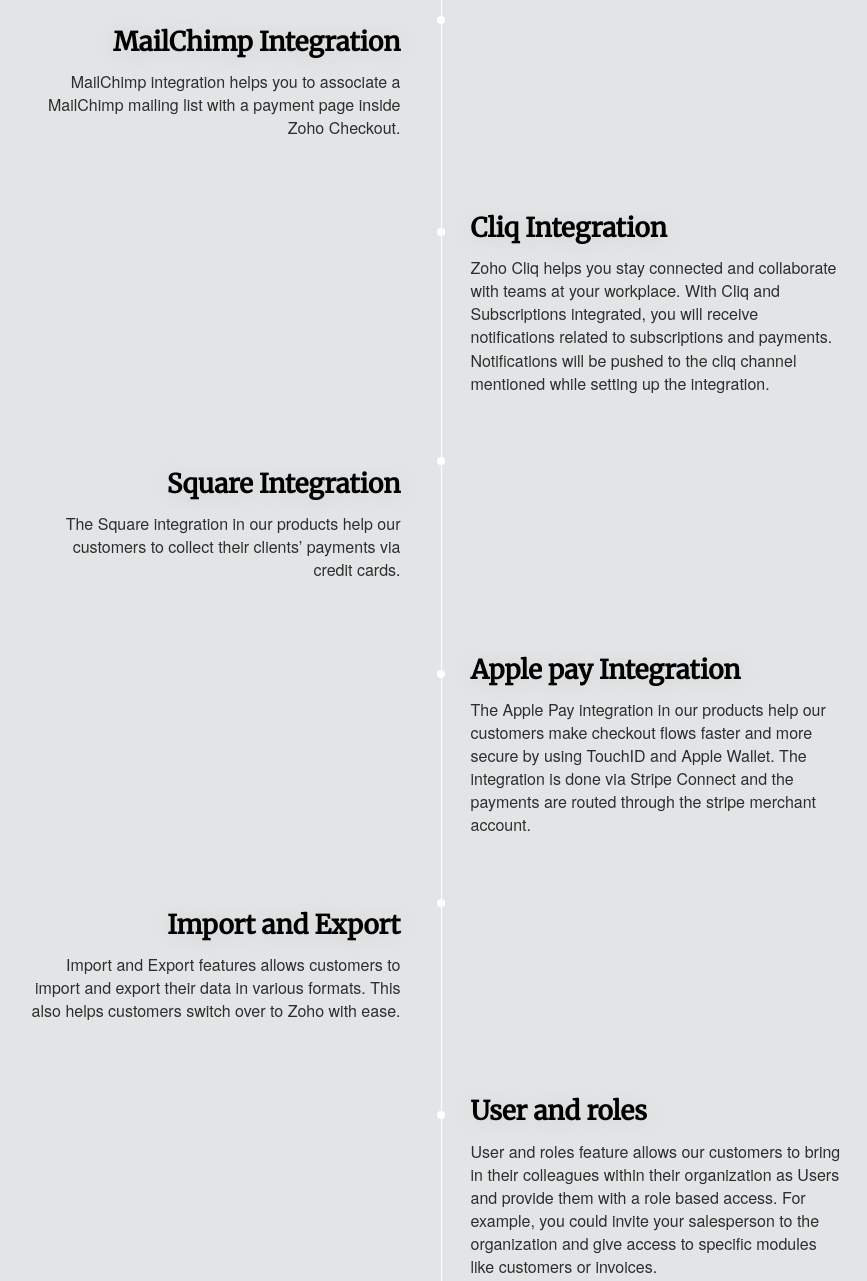
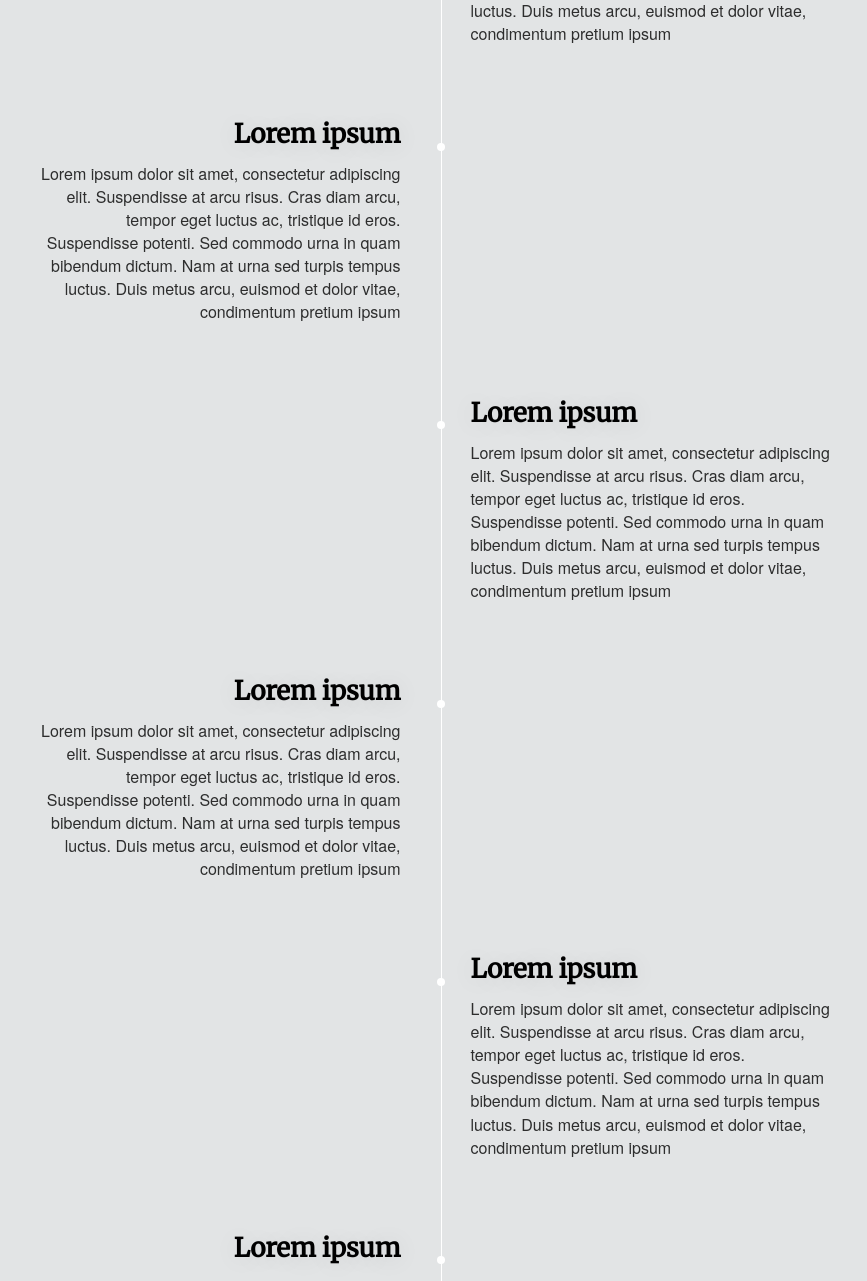
Before and after one commit to ahielanravichandran/ahielanravichandran.github.io, a plain HTML site: page index.html in a window 1280 px wide. Shown: the part 2562-3843 px from the top of the page, without its empty margins (199-1066 px from the left). Drawn offline with nearby package versions, Linux system fonts and the light colour scheme.

Commit message:
Dummy Content
[PATCH] Dummy Content - @ahielan.r

```diff
--- a/index.html
+++ b/index.html
@@ -620,91 +620,91 @@
       Works
     </div>
     <div class="workitem-description">
-      As a team, we've worked on various technologies and languages like Ember Js, Java, HTML, CSS, NodeJS, Python, Apache Spark, TensorFlow. We've compiled our works in a video below for easy assessment and understanding. Further down, you could see a timeline view of the features we've worked on.
+      Lorem ipsum dolor sit amet, consectetur adipiscing elit. Suspendisse at arcu risus. Cras diam arcu, tempor eget luctus ac, tristique id eros. Suspendisse potenti. Sed commodo urna in quam bibendum dictum. Nam at urna sed turpis tempus luctus. Duis metus arcu, euismod et dolor vitae, condimentum pretium ipsum. Vestibulum vulputate posuere augue, ac consequat sem laoreet et. In efficitur nec mi sed vestibulum. Donec ac eros dignissim, luctus enim eget, mollis erat. Nam molestie mattis sapien et vulputate.
     </div>
     <div class="workitem-content">
       <div class="workitem-video-container">
-        <iframe src="https://www.youtube.com/embed/Xee5ol8h1nM" frameborder="0" gesture="media" allowfullscreen></iframe>
+        <iframe src="https://www.youtube.com/watch?v=CzdaVwHfGaA" frameborder="0" gesture="media" allowfullscreen></iframe>
       </div>
       <div class="timeline">
         <ul>
           <li>
             <div>
-              <div class="content-title">Slack Integration</div>
+              <div class="content-title">Lorem ipsum</div>
               <div class="content-description">
-                The Zoho Subscriptions - Slack integration allows you to easily monitor your customers’ subscription payment activities. The notifications will be triggered based on payment actions and will be pushed into your Slack channels instantly.
+                Lorem ipsum dolor sit amet, consectetur adipiscing elit. Suspendisse at arcu risus. Cras diam arcu, tempor eget luctus ac, tristique id eros. Suspendisse potenti. Sed commodo urna in quam bibendum dictum. Nam at urna sed turpis tempus luctus. Duis metus arcu, euismod et dolor vitae, condimentum pretium ipsum
               </div>
             </div>
           </li>
           <li>
             <div>
-              <div class="content-title">MailChimp Integration</div>
+              <div class="content-title">Lorem ipsum</div>
               <div class="content-description">
-                MailChimp integration helps you to associate a MailChimp mailing list with a payment page inside Zoho Checkout.
+                Lorem ipsum dolor sit amet, consectetur adipiscing elit. Suspendisse at arcu risus. Cras diam arcu, tempor eget luctus ac, tristique id eros. Suspendisse potenti. Sed commodo urna in quam bibendum dictum. Nam at urna sed turpis tempus luctus. Duis metus arcu, euismod et dolor vitae, condimentum pretium ipsum
               </div>
             </div>
           </li>
           <li>
             <div>
-              <div class="content-title">Cliq Integration</div>
+              <div class="content-title">Lorem ipsum</div>
               <div class="content-description">
-                Zoho Cliq helps you stay connected and collaborate with teams at your workplace. With Cliq and Subscriptions integrated, you will receive notifications related to subscriptions and payments. Notifications will be pushed to the cliq channel mentioned while setting up the integration.
+                Lorem ipsum dolor sit amet, consectetur adipiscing elit. Suspendisse at arcu risus. Cras diam arcu, tempor eget luctus ac, tristique id eros. Suspendisse potenti. Sed commodo urna in quam bibendum dictum. Nam at urna sed turpis tempus luctus. Duis metus arcu, euismod et dolor vitae, condimentum pretium ipsum
               </div>
             </div>
           </li>
           <li>
             <div>
-              <div class="content-title">Square Integration</div>
+              <div class="content-title">Lorem ipsum</div>
               <div class="content-description">
-                The Square integration in our products help our customers to collect their clients’ payments via credit cards.
+                Lorem ipsum dolor sit amet, consectetur adipiscing elit. Suspendisse at arcu risus. Cras diam arcu, tempor eget luctus ac, tristique id eros. Suspendisse potenti. Sed commodo urna in quam bibendum dictum. Nam at urna sed turpis tempus luctus. Duis metus arcu, euismod et dolor vitae, condimentum pretium ipsum
               </div>
             </div>
           </li>
           <li>
             <div>
-              <div class="content-title">Apple pay Integration</div>
+              <div class="content-title">Lorem ipsum</div>
               <div class="content-description">
-                The Apple Pay integration in our products help our customers make checkout flows faster and more secure by using TouchID and Apple Wallet. The integration is done via Stripe Connect and the payments are routed through the stripe merchant account.
+                Lorem ipsum dolor sit amet, consectetur adipiscing elit. Suspendisse at arcu risus. Cras diam arcu, tempor eget luctus ac, tristique id eros. Suspendisse potenti. Sed commodo urna in quam bibendum dictum. Nam at urna sed turpis tempus luctus. Duis metus arcu, euismod et dolor vitae, condimentum pretium ipsum
               </div>
             </div>
           </li>
           <li>
             <div>
-              <div class="content-title">Import and Export</div>
+              <div class="content-title">Lorem ipsum</div>
               <div class="content-description">
-                Import and Export features allows customers to import and export their data in various formats. This also helps customers switch over to Zoho with ease.
+                Lorem ipsum dolor sit amet, consectetur adipiscing elit. Suspendisse at arcu risus. Cras diam arcu, tempor eget luctus ac, tristique id eros. Suspendisse potenti. Sed commodo urna in quam bibendum dictum. Nam at urna sed turpis tempus luctus. Duis metus arcu, euismod et dolor vitae, condimentum pretium ipsum
               </div>
             </div>
           </li>
           <li>
             <div>
-              <div class="content-title">User and roles</div>
+              <div class="content-title">Lorem ipsum</div>
               <div class="content-description">
-                User and roles feature allows our customers to bring in their colleagues within their organization as Users and provide them with a role based access. For example, you could invite your salesperson to the organization and give access to specific modules like customers or invoices.
+                Lorem ipsum dolor sit amet, consectetur adipiscing elit. Suspendisse at arcu risus. Cras diam arcu, tempor eget luctus ac, tristique id eros. Suspendisse potenti. Sed commodo urna in quam bibendum dictum. Nam at urna sed turpis tempus luctus. Duis metus arcu, euismod et dolor vitae, condimentum pretium ipsum
               </div>
             </div>
           </li>
           <li>
             <div>
-              <div class="content-title">Policy Optimization</div>
+              <div class="content-title">Lorem ipsum</div>
               <div class="content-description">
-                Policy optimization helps in finding anomalies in firewall rulesets. It also gives suggestions to mitigate the issues in firewall and boost up performance. Suggestion are based on rule reordering, rule deleting and so on.
+                Lorem ipsum dolor sit amet, consectetur adipiscing elit. Suspendisse at arcu risus. Cras diam arcu, tempor eget luctus ac, tristique id eros. Suspendisse potenti. Sed commodo urna in quam bibendum dictum. Nam at urna sed turpis tempus luctus. Duis metus arcu, euismod et dolor vitae, condimentum pretium ipsum
               </div>
             </div>
           </li>
           <li>
             <div>
-              <div class="content-title">Sentiment Analysis</div>
+              <div class="content-title">Lorem ipsum</div>
               <div class="content-description">
-                Sentiment analysis is a classical classification problem to find the sentiment for the given content. We can find the sentiment score and to the extend we can add further levels to sentiment range.
+                Lorem ipsum dolor sit amet, consectetur adipiscing elit. Suspendisse at arcu risus. Cras diam arcu, tempor eget luctus ac, tristique id eros. Suspendisse potenti. Sed commodo urna in quam bibendum dictum. Nam at urna sed turpis tempus luctus. Duis metus arcu, euismod et dolor vitae, condimentum pretium ipsum
               </div>
             </div>
           </li>
           <li>
             <div>
-              <div class="content-title">Keyword Extraction</div>
+              <div class="content-title">Lorem ipsum</div>
               <div class="content-description">
-                Tired of reading the whole content all the time? Keyword extraction is tasked with the automatic identification of terms that best describe the subject of a document.
+                Lorem ipsum dolor sit amet, consectetur adipiscing elit. Suspendisse at arcu risus. Cras diam arcu, tempor eget luctus ac, tristique id eros. Suspendisse potenti. Sed commodo urna in quam bibendum dictum. Nam at urna sed turpis tempus luctus. Duis metus arcu, euismod et dolor vitae, condimentum pretium ipsum
               </div>
             </div>
           </li>
```
